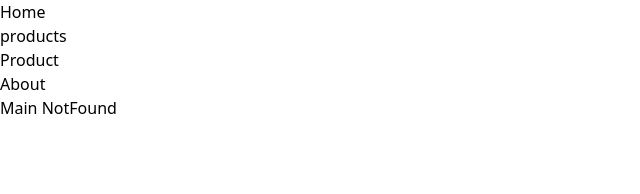
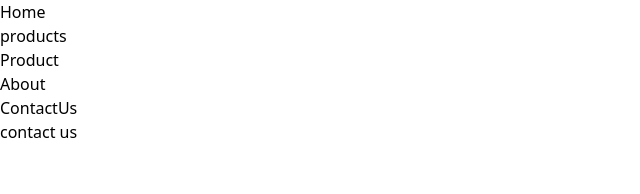
Before and after one commit to Mahdi-Alaee/nextjs-refresher, a Next.js app: page /contactus in a window 1280 px wide. Before the commit this address had no page. Shown: the top 194 px of the page, without its empty margins (0-640 px from the left). Built offline with nearby package versions, Linux system fonts and the light colour scheme.

Commit message:
server only

```diff
--- a/src/app/about/page.tsx
+++ b/src/app/about/page.tsx
@@ -1,7 +1,11 @@
+import { sensitiveLog } from "@/utils/serverFuncs";
 import Counter from "./components/Counter";
 import ServerComp from "./components/ServerComp";
 
 function About() {
+    console.log(sensitiveLog());
+
+
     return (
         <div>
             <h1>about page</h1>
--- /dev/null
+++ b/src/app/contactus/page.tsx
@@ -0,0 +1,15 @@
+'use client'
+
+import { sensitiveLog } from "@/utils/serverFuncs";
+
+function ContactUs() {
+    console.log(sensitiveLog());
+
+    return (
+        <div>
+            <h1>contact us</h1>
+        </div>
+     );
+}
+
+export default ContactUs;
--- a/src/components/Header/Header.tsx
+++ b/src/components/Header/Header.tsx
@@ -9,6 +9,7 @@ function Header() {
     { text: "products", href: "/products" },
     { text: "Product", href: "/products/1" },
     { text: "About", href: "/about" },
+    { text: "ContactUs", href: "/contactus" },
   ];
 
   const pathname = usePathname();
--- /dev/null
+++ b/src/utils/serverFuncs.ts
@@ -0,0 +1,5 @@
+import 'server-only';
+
+export function sensitiveLog (){
+    console.log('sensitiveLog');
+}
```
Also changed, not shown: package.json (+6 -5 lines), 1 other file (tests, documents, lock files or other folders).
